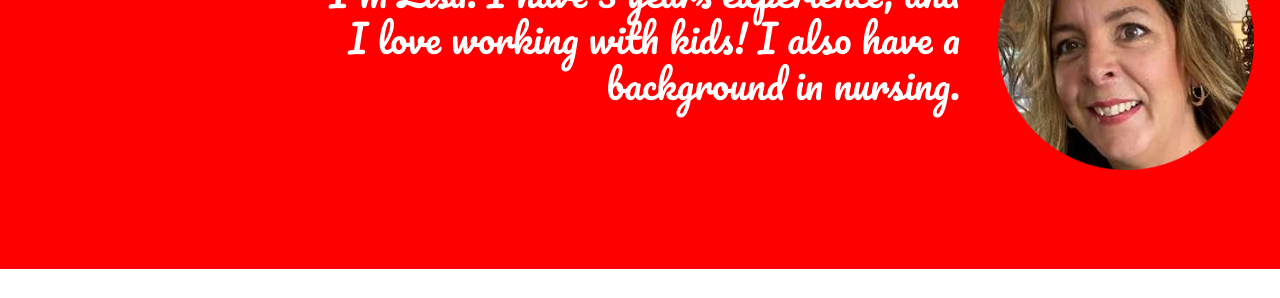
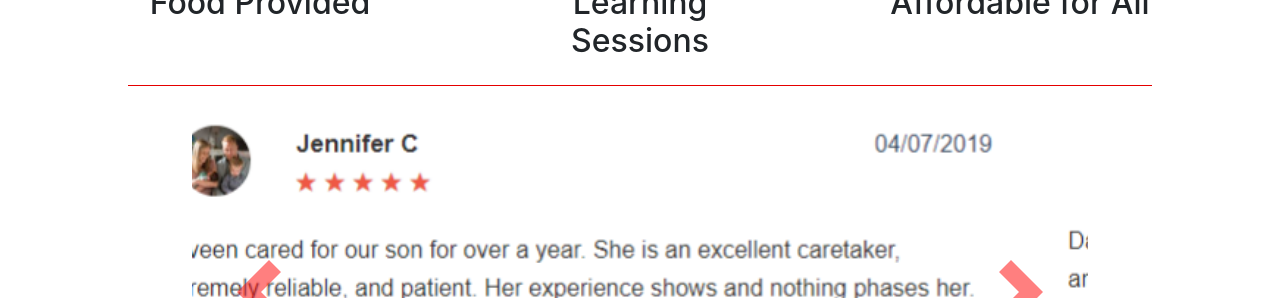
Before and after one commit to MitchellGray100/DaycareWebsite, a plain HTML site: page index.html in a window 1280 px wide. Shown: the part 1651-1949 px from the top of the page. Drawn offline with nearby package versions, Linux system fonts and the light colour scheme.

Commit message:
removed lisa

```diff
--- a/index.html
+++ b/index.html
@@ -61,11 +61,7 @@
 
 </div>
 
-<div class="personal2">
-<h2 class="personal-h2-2">I'm Lisa. I have 5 years experience, and I love working with kids! I also have a background in nursing.</h2>
-  <img class="face2" src="images/Lisa-Face-modified.png" alt="">
 
-</div>
 <div class="container">
   <div class="row">
     <div class="col-sm">
```
